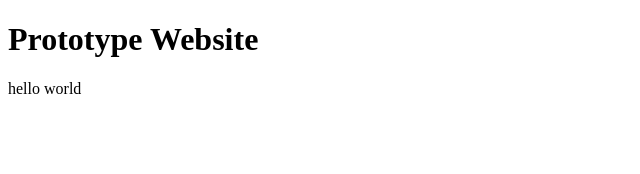
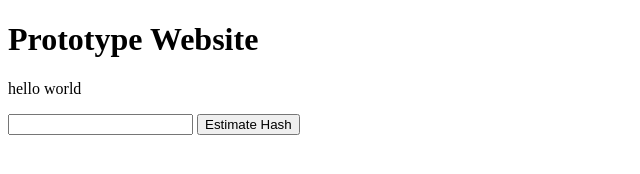
Before and after one commit to Moheez10/Hashers, a plain HTML site: page index.html in a window 1280 px wide. Shown: the whole page, without its empty margins (0-640 px from the left). Drawn offline with Linux system fonts and the light colour scheme.

Commit message:
Add Debugger + start alphanum check

```diff
--- a/index.html
+++ b/index.html
@@ -3,10 +3,13 @@
 <head>
     <meta charset="UTF-8" />
     <title>title</title>
+    <script src="./src/main.js"></script>
 </head>
 <body>
     <h1>Prototype Website</h1>
     <p>hello world</p>
+    <input type="text" id="hashForm"/>
+    <button onclick="calculateHash()">Estimate Hash</button>
 
 </body>
 </html>
--- /dev/null
+++ b/src/main.js
@@ -0,0 +1,23 @@
+function calculateHash() {
+    // Get hash from input
+    var hash = document.getElementById("hashForm").value;
+
+    console.log(hash)
+
+    // Check if hash has non-alphanumeric characters
+    for (let index = 0; index < hash.length; index++) {
+
+        // console.log(hash[index])
+
+        if ( hash[index] in ["!?#[]*/\\$£"]) {
+            console.log("Non-Alpha Numeric Character")
+        } else {
+            console.log(hash[index])
+        }
+
+    }
+
+
+
+    alert(hash);
+}
```
